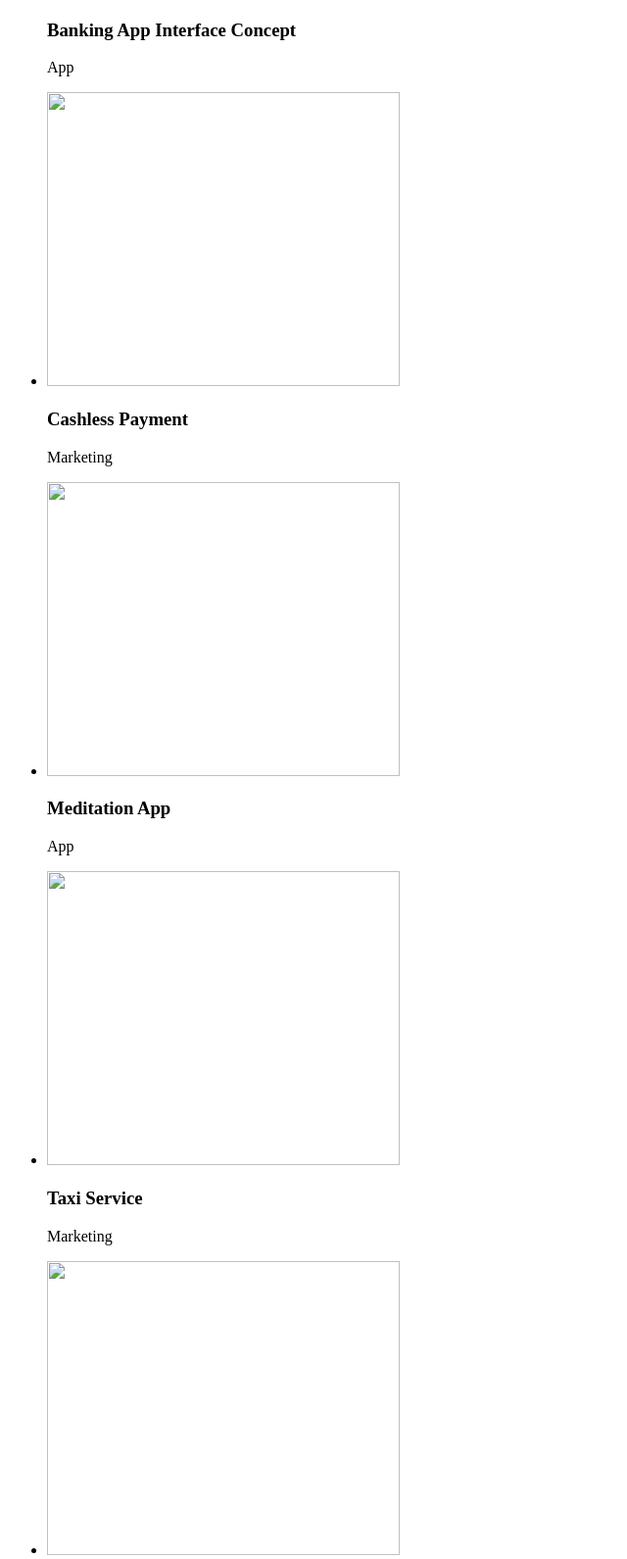
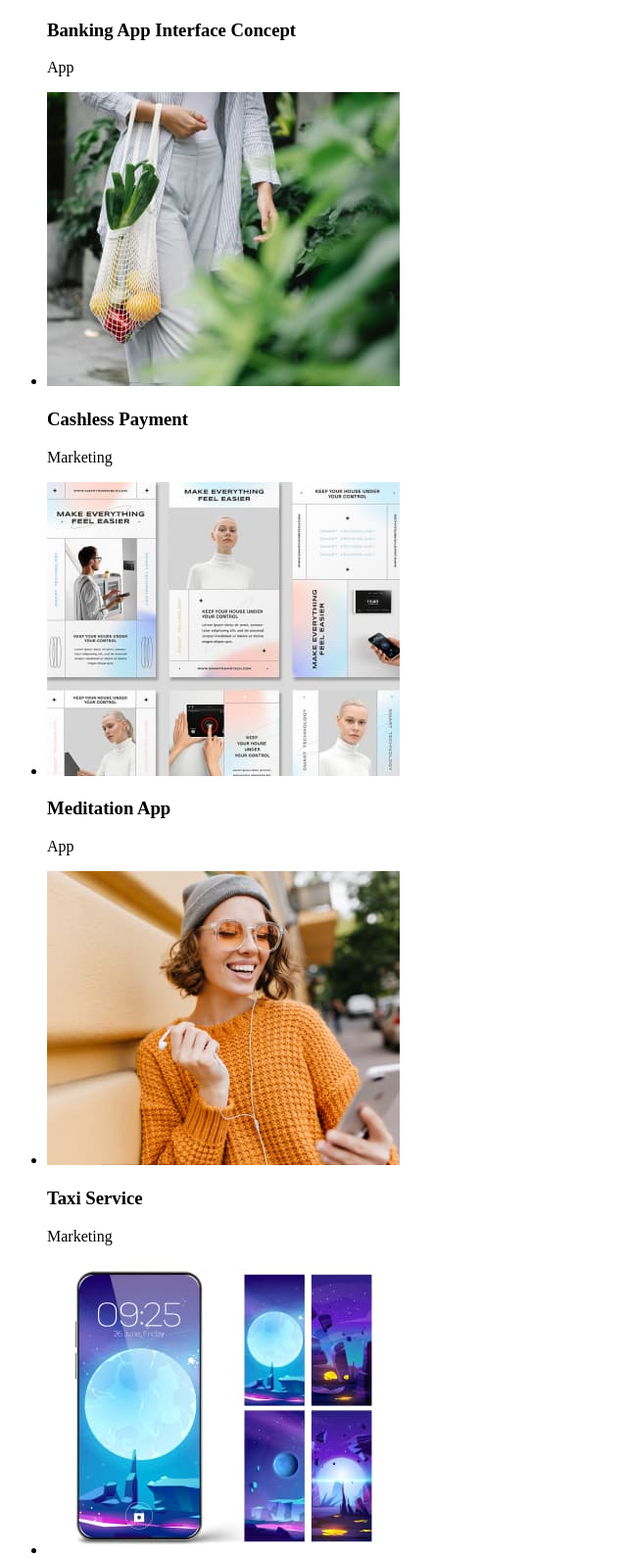
Before and after one commit to VorobeiIvan/goit-markup-hw-02-start, a plain HTML site: page portfolio.html in a window 1280 px wide. Shown: the part 639-2230 px from the top of the page at 98% size, without its empty margins (0-640 px from the left). Drawn offline with Linux system fonts and the light colour scheme.

Commit message:
photo change

```diff
--- a/portfolio.html
+++ b/portfolio.html
@@ -81,56 +81,56 @@
           <!-- #endregion card 1 -->
           <!-- #region card 2-->
           <li>
-            <img src="./images/portfolio/img.jpg-1" alt="" width="360" height="300">
+            <img src="./images/portfolio/img-1.jpg" alt="" width="360" height="300">
             <h3>Cashless Payment</h3>
             <p>Marketing</p>
           </li>
           <!-- #endregion card 2-->
           <!-- #region card 3 -->
           <li>
-            <img src="./images/portfolio/img.jpg-2" alt="" width="360" height="300">
+            <img src="./images/portfolio/img-2.jpg" alt="" width="360" height="300">
             <h3>Meditation App</h3>
             <p>App</p>
           </li>
           <!-- #endregion card 3 -->
           <!-- #region card 4 -->
           <li>
-            <img src="./images/portfolio/img.jpg-3" alt="" width="360" height="300">
+            <img src="./images/portfolio/img-3.jpg" alt="" width="360" height="300">
             <h3>Taxi Service</h3>
             <p>Marketing</p>
           </li>
           <!-- #endregion card 4-->
           <!-- #region card 5-->
           <li>
-            <img src="./images/portfolio/img.jpg-4" alt="" width="360" height="300">
+            <img src="./images/portfolio/img-4.jpg" alt="" width="360" height="300">
             <h3>Screen Illustrations</h3>
             <p>Design</p>
           </li>
           <!-- #endregion card 5-->
           <!-- #region card 6-->
           <li>
-            <img src="./images/portfolio/img.jpg-5" alt="" width="360" height="300">
+            <img src="./images/portfolio/img-5.jpg" alt="" width="360" height="300">
             <h3>Online Courses</h3>
             <p>Marketing</p>
           </li>
           <!-- #endregion card 6 -->
           <!-- #region card 7-->
           <li>
-            <img src="./images/portfolio/img.jpg-6" alt="" width="360" height="300">
+            <img src="./images/portfolio/img-6.jpg" alt="" width="360" height="300">
             <h3>Instagram Stories Concept</h3>
             <p>Design</p>
           </li>
           <!-- #endregion card 7-->
           <!-- #region card 8-->
           <li>
-            <img src="./images/portfolio/img.jpg-7" alt="" width="360" height="300">
+            <img src="./images/portfolio/img-7.jpg" alt="" width="360" height="300">
             <h3>Organic Food</h3>
             <p>Web Site</p>
           </li>
           <!-- #endregion card 8-->
           <!-- #region card 9-->
           <li>
-            <img src="./images/portfolio/img.jpg" alt="" width="360" height="300">
+            <img src="./images/portfolio/img-8.jpg" alt="" width="360" height="300">
             <h3>Fresh Coffee</h3>
             <p>Web Site</p>
           </li>
```
